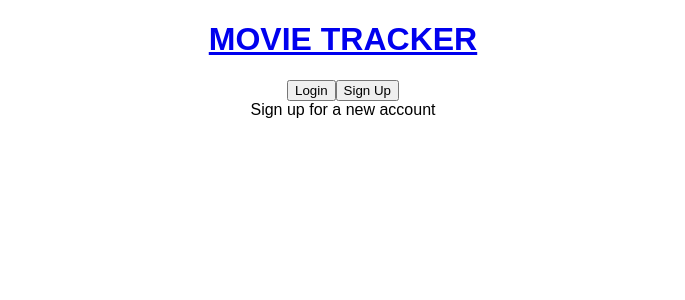
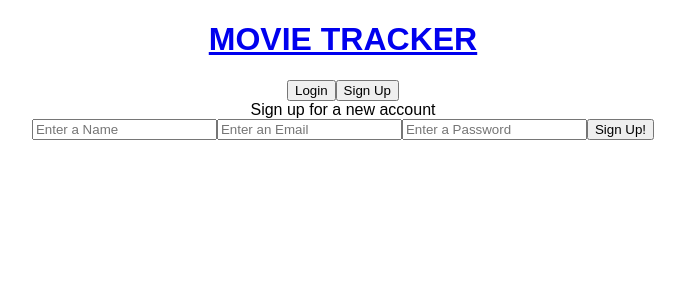
Before and after one commit to hmmChase/movie-tracker, a React (Create React App) app: page /signup in a window 1280 px wide. Shown: the top 300 px of the page, without its empty margins (297-982 px from the left). Built offline with nearby package versions, Linux system fonts and the light colour scheme; no server answers.

Commit message:
Add SignUp component

```diff
--- a/src/components/SignUp/SignUp.js
+++ b/src/components/SignUp/SignUp.js
@@ -1,12 +1,78 @@
-import React from 'react';
+import React, { Component } from 'react';
+import { mapDispatchToProps } from '../MovieContainer/MovieContainer';
+import { fetchUserData } from '../../utils/fetchUserData';
 
+class Signup extends Component {
+  constructor() {
+    super();
 
-const Signup = () => {
-  return (
-    <div>
-      Sign up for a new account
-    </div>
-  );
-};
+    this.state = {
+      name: '',
+      email: '',
+      password: ''
+    };
+  }
+
+  handleChange = event => {
+    const { name, value } = event.target;
+    this.setState({
+      [name]: value
+    });
+  };
+
+  handleSubmit = async event => {
+    event.preventDefault();
+    const userData = await fetchUserData();
+    const findUser = userData.data.find(
+      user => user.email === this.state.email
+    );
+
+    findUser ? alert('This email is already in use') : this.addUser();
+  };
+
+  addUser = () => {
+    const url = 'http://localhost:3000/api/users/new';
+    const options = {
+      method: 'POST',
+      body: JSON.stringify(this.state),
+      headers: { 'Content-Type': 'application/json' }
+    };
+    fetch(url, options);
+  };
+
+  render() {
+    return (
+      <div>
+        Sign up for a new account
+        <form onSubmit={this.handleSubmit}>
+          <input
+            type="text"
+            name="name"
+            placeholder="Enter a Name"
+            value={this.state.name}
+            onChange={this.handleChange}
+          />
+          <input
+            type="text"
+            name="email"
+            placeholder="Enter an Email"
+            value={this.state.email}
+            onChange={this.handleChange}
+          />
+          <input
+            type="password"
+            name="password"
+            placeholder="Enter a Password"
+            value={this.state.password}
+            onChange={this.handleChange}
+          />
+          <button>Sign Up!</button>
+        </form>
+      </div>
+    );
+  }
+}
+
+// mapDispatchToProps = dispath => {};
 
 export default Signup;
--- a/src/utils/doFetch.js
+++ b/src/utils/doFetch.js
@@ -1,6 +1,6 @@
-export const doFetch = async url => {
+export const doFetch = async (url, options) => {
   try {
-    const response = await fetch(url);
+    const response = await fetch(url, options);
     if (!response.ok) {
       throw new Error(`${response.status}`);
     }
```
